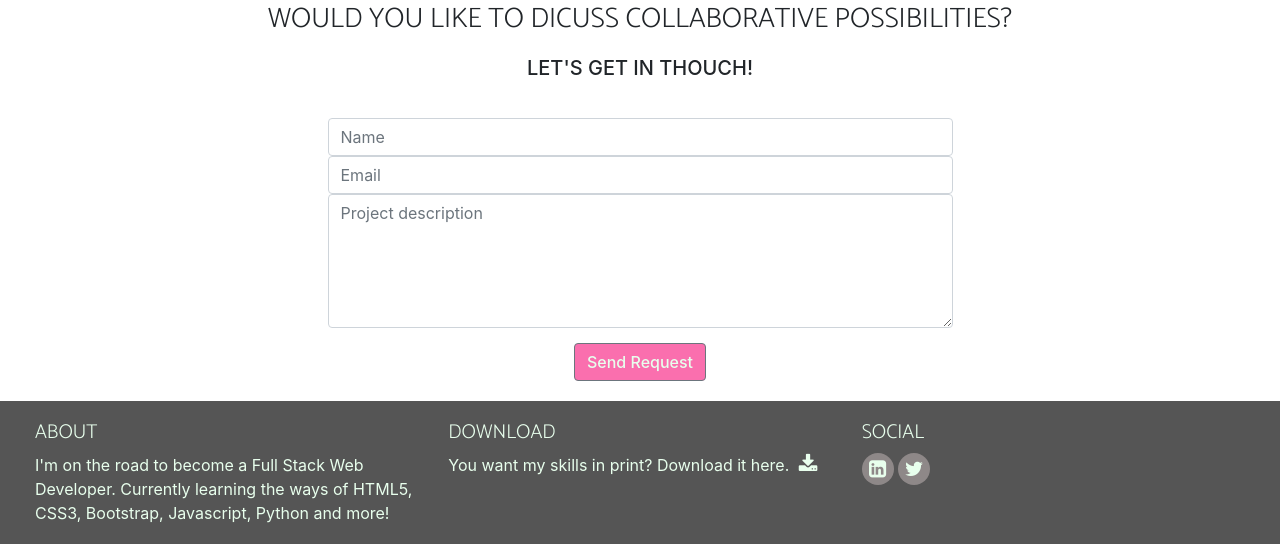
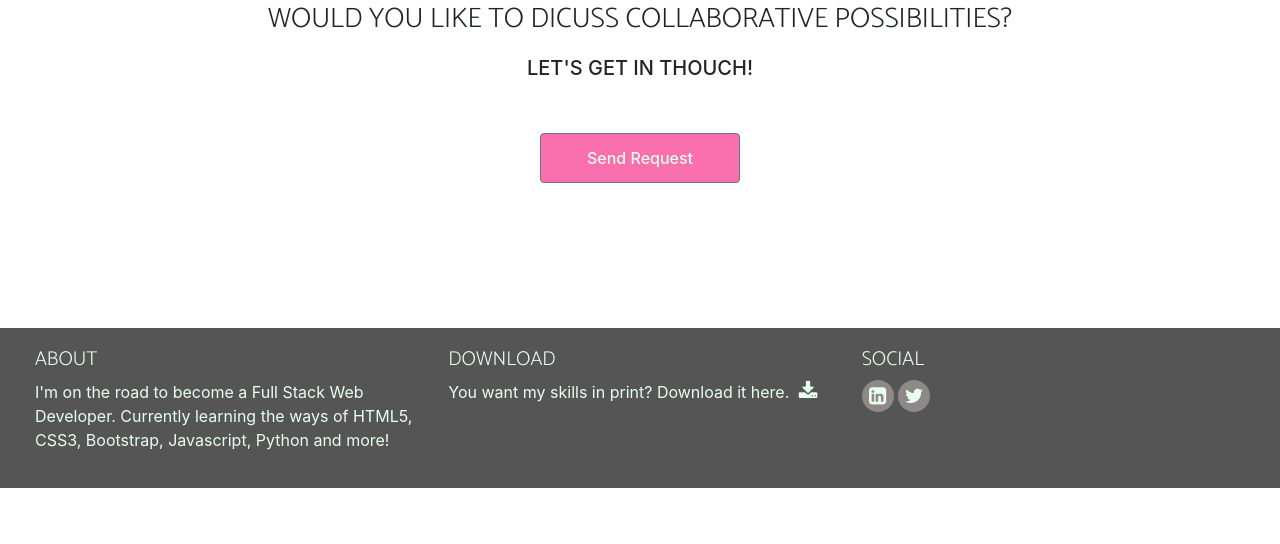
Before and after one commit to Eucaa/Romy_resume, a plain HTML site: page contact.html in a window 1280 px wide. Shown: the part 390-934 px from the top of the page. After the commit the page ends 878 px from the top, so only its background shows below. Drawn offline with nearby package versions, Linux system fonts and the light colour scheme; a web font is replaced by a local one.

Commit message:
temporary adjustments to contact form

```diff
--- a/assets/css/style.css
+++ b/assets/css/style.css
@@ -36,6 +36,15 @@
 
 .bg-color-contact {
     background-color: #fff;
+}
+
+.temp-btn-style { /*temporary style */
+    color: #E8FFED;
+}
+
+a.temp-btn-style:hover { /*temporary style */
+    color: #E8FFED;
+    text-decoration: none;
 }
 
 /*------------------------------Special paddings/margins/text*/
@@ -383,6 +392,8 @@ button[type="submit"] { /*this is a JavaScript object and one of the many ways t
     color: #E8FFED;
     background-color: #FA6FAE;
     font-weight: 500;
+    width: 200px; /*temporary adding*/
+    height: 50px; /*temporary adding*/
 }
 
 .btn-secondary:hover {
--- a/contact.html
+++ b/contact.html
@@ -52,12 +52,12 @@
                 <h5 class="uppercase text-center">Let's get in thouch!</h5>
                 <div class="center-form">
                     <form>
-                        <input type="text" name="name" id="fullname" class="form-control" placeholder="Name" Required/>
+                        <!--<input type="text" name="name" id="fullname" class="form-control" placeholder="Name" Required/>
                         <input type="email" name="email" id="emailaddress" class="form-control" placeholder="Email" Required/>
-                        <textarea rows="5" name="projectsummary" id="projectsummary" class="form-control" placeholder="Project description" Required/></textarea>
+                        <textarea rows="5" name="projectsummary" id="projectsummary" class="form-control" placeholder="Project description" Required/></textarea>-->
                         <div class="form-row text-center">
                             <div class="col">
-                                <button type="Submit" class="btn btn-secondary">Send Request</button>
+                                <button type="Submit" class="btn btn-secondary"><a class="temp-btn-style" href="mailto:romy@eucaa.com?subject=contact information&amp;">Send Request</a></button>
                             </div>
                         </div>
                     </form>
```
